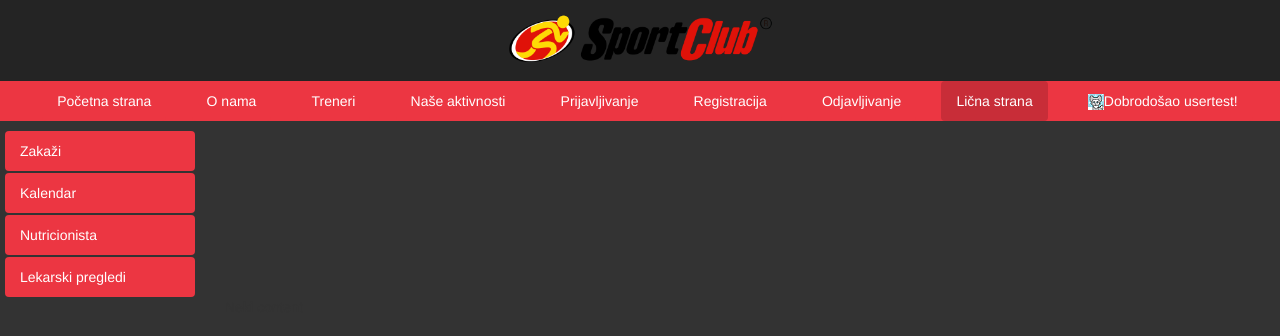
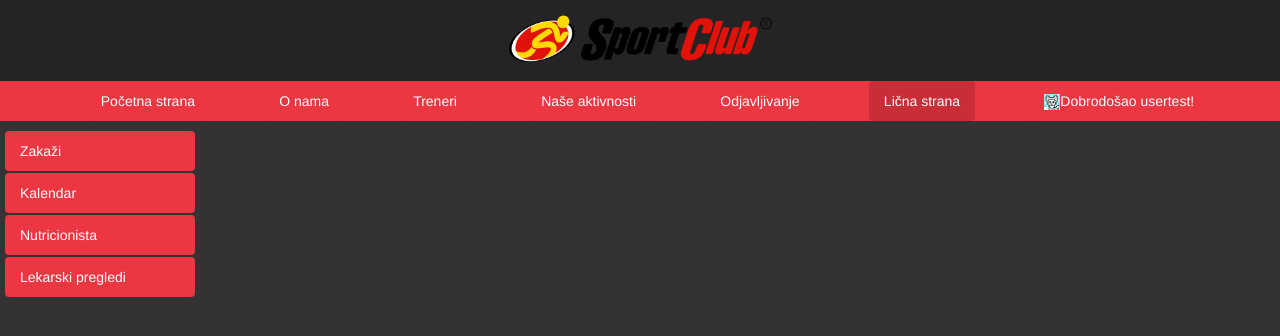
Before and after one commit to ivan-ristovic/sports-club, a PHP site: page /licnaStrana.php in a window 1280 px wide. Shown: the top 336 px of the page. Run offline with PHP 8.4, Linux system fonts and the light colour scheme; some libraries are stand-ins or nearby versions.

Commit message:
Unapredjeno kretanje kroz stranice

```diff
--- a/sajt/licnaStrana.php
+++ b/sajt/licnaStrana.php
@@ -87,13 +87,11 @@
 					<img src="logo.png" />
 				</div>
 				<ul class="nav nav-pills navbar-right navButtons">
-					<li role="presentation" class="active"><a href="index.php">Početna strana</a></li>
+					<li role="presentation" class="active"><a href="prijavljenIndex.php">Početna strana</a></li>
 					<li role="presentation" class="active"><a href="oNama.php">O nama</a></li>
 					<li role="presentation" class="active"><a href="treneri.php">Treneri</a></li>
 					<li role="presentation" class="active"><a href="aktivnosti.php">Naše aktivnosti</a></li>
-					<li role="presentation" class="active"><a href="prijavljivanje.php">Prijavljivanje</a></li>
-					<li role="presentation" class="active"><a href="registracija.php">Registracija</a></li>
-					<li role="presentation" class="active"><a href="#">Odjavljivanje</a></li>
+					<li role="presentation" class="active"><a href="index.php">Odjavljivanje</a></li>
 					<li role="presentation" class="active"><a class=" here" href="licnaStrana.php">Lična strana</a></li>
 					<li role="presentation" class="active" id="blocked"><a href="#"><img src="icon.png">Dobrodošao usertest!</a></li>
 				</ul>
--- a/sajt/prijavljenIndex.php
+++ b/sajt/prijavljenIndex.php
@@ -97,11 +97,10 @@
 					<img src="logo.png" />
 				</div>
 				<ul class="nav nav-pills navbar-right navButtons">
-					<li role="presentation" class="active"><a href="index.php">Početna strana</a></li>
+					<li role="presentation" class="active"><a href="prijavljenIndex.php">Početna strana</a></li>
 					<li role="presentation" class="active"><a href="oNama.php">O nama</a></li>
 					<li role="presentation" class="active"><a href="treneri.php">Treneri</a></li>
 					<li role="presentation" class="active"><a href="aktivnosti.php">Naše aktivnosti</a></li>
-					<li role="presentation" class="active"><a href="registracija.php">Registracija</a></li>
 					<li role="presentation" class="active"><a href="index.php">Odjavljivanje</a></li>
 					<li role="presentation" class="active"><a href="licnaStrana.php">Lična strana</a></li>
 					<li role="presentation" class="active" id="blocked"><a class="here" href="#"><img src="icon.png">Dobrodošao usertest!</a></li>
```
